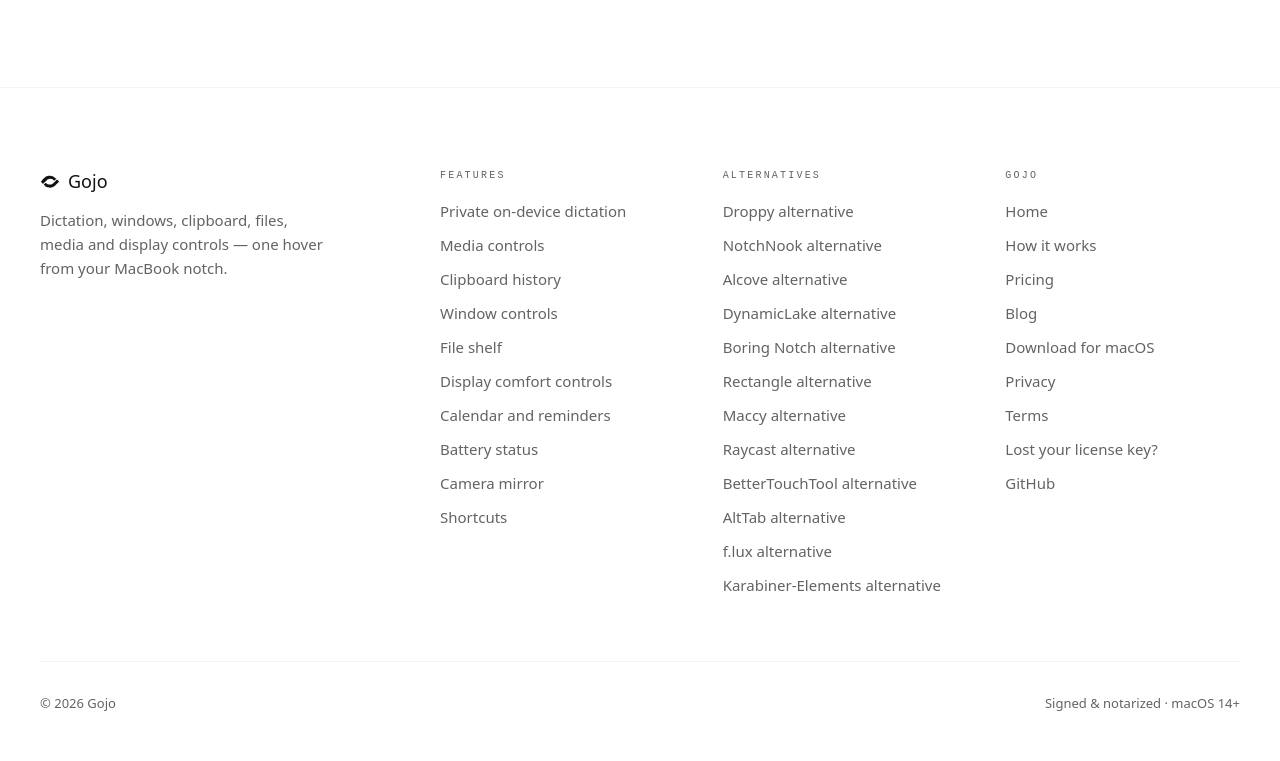
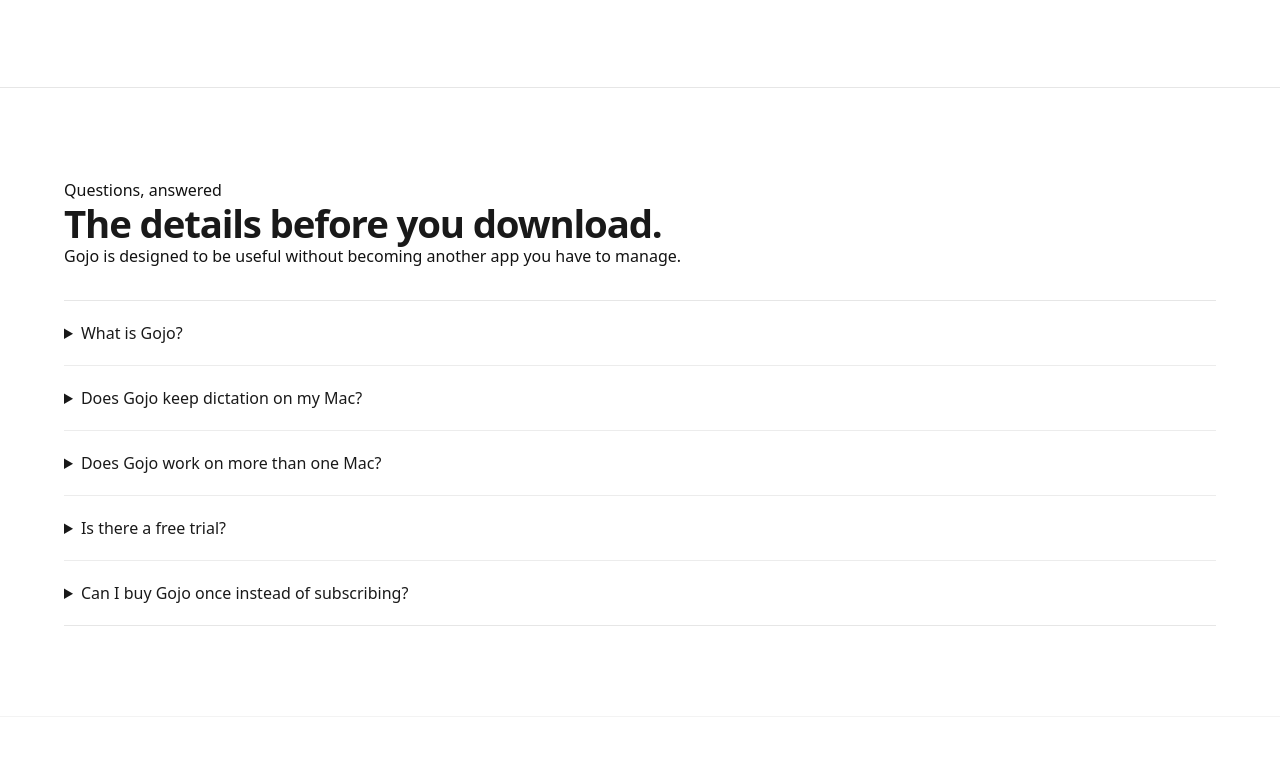
Before and after one commit to rohoswagger/gojo, a Next.js app in the folder web/: page / in a window 1280 px wide. Shown: the part 5499-6260 px from the top of the page. Built offline with nearby package versions, Linux system fonts and the light colour scheme; no server answers.

Commit message:
feat(web): add homepage FAQs

```diff
--- a/web/app/page.tsx
+++ b/web/app/page.tsx
@@ -110,12 +110,51 @@
   { id: "pricing-tab-multi", controls: "pricing-panel-multi", name: "Multi-Mac", device: "3 Macs" },
 ]
 
+const faqItems = [
+  {
+    question: "What is Gojo?",
+    answer:
+      "Gojo is a native macOS 14+ app that turns the MacBook notch into a workspace for dictation, window controls, clipboard history, a file shelf, media controls, and display tools.",
+  },
+  {
+    question: "Does Gojo keep dictation on my Mac?",
+    answer:
+      "Gojo's on-device dictation options process audio locally on your Mac and type into the text field you are already using. Optional connected services are separate features you choose to enable.",
+  },
+  {
+    question: "Does Gojo work on more than one Mac?",
+    answer: "Yes. Personal plans cover one Mac. Multi-Mac plans cover up to three Macs.",
+  },
+  {
+    question: "Is there a free trial?",
+    answer: "Yes. You can try Gojo for three days without a card.",
+  },
+  {
+    question: "Can I buy Gojo once instead of subscribing?",
+    answer:
+      "Yes. Gojo offers both monthly subscriptions and one-time lifetime plans for Personal and Multi-Mac access.",
+  },
+]
+
+const faqJsonLd = {
+  "@context": "https://schema.org",
+  "@type": "FAQPage",
+  mainEntity: faqItems.map(({ question, answer }) => ({
+    "@type": "Question",
+    name: question,
+    acceptedAnswer: {
+      "@type": "Answer",
+      text: answer,
+    },
+  })),
+}
+
 export default function Home() {
   return (
     <>
       <script
         type="application/ld+json"
-        dangerouslySetInnerHTML={{ __html: JSON.stringify(jsonLd) }}
+        dangerouslySetInnerHTML={{ __html: JSON.stringify([jsonLd, faqJsonLd]) }}
       />
 
       <div className="shell hero-shell">
@@ -589,6 +628,26 @@
         </div>
       </section>
 
+      <section className="content-band" aria-labelledby="faq-heading">
+        <div className="wrap">
+          <p className="eyebrow">Questions, answered</p>
+          <h2 id="faq-heading">The details before you download.</h2>
+          <p className="section-lede">
+            Gojo is designed to be useful without becoming another app you have to manage.
+          </p>
+          <div className="mt-8 divide-y border-y border-(--rule)">
+            {faqItems.map((item) => (
+              <details key={item.question} className="group py-5">
+                <summary className="cursor-pointer pr-8 font-medium text-(--ink-1)">
+                  {item.question}
+                </summary>
+                <p className="mt-3 max-w-3xl text-(--ink-2)">{item.answer}</p>
+              </details>
+            ))}
+          </div>
+        </div>
+      </section>
+
       <GojoFooter />
     </>
   )
--- a/web/package.json
+++ b/web/package.json
@@ -4,10 +4,11 @@
   "private": true,
   "scripts": {
     "dev": "next dev --turbopack",
-    "build": "next build && node scripts/verify-marketing-links.mjs && node scripts/verify-funnel-analytics.mjs && node scripts/verify-legal-pages.mjs",
+    "build": "next build && node scripts/verify-marketing-links.mjs && node scripts/verify-funnel-analytics.mjs && node scripts/verify-legal-pages.mjs && node scripts/verify-homepage-faq.mjs",
     "verify:marketing": "node scripts/verify-marketing-links.mjs",
     "verify:funnel-analytics": "node scripts/verify-funnel-analytics.mjs",
     "verify:legal-pages": "node scripts/verify-legal-pages.mjs",
+    "verify:homepage-faq": "node scripts/verify-homepage-faq.mjs",
     "start": "next start",
     "lint": "eslint"
   },
--- /dev/null
+++ b/web/scripts/verify-homepage-faq.mjs
@@ -0,0 +1,19 @@
+import { readFileSync } from "node:fs"
+import { resolve } from "node:path"
+
+const home = readFileSync(resolve("app/page.tsx"), "utf8")
+
+for (const required of [
+  "const faqItems = [",
+  '"@type": "FAQPage"',
+  "<section className=\"content-band\" aria-labelledby=\"faq-heading\">",
+  "<details",
+  "Does Gojo keep dictation on my Mac?",
+  "Does Gojo work on more than one Mac?",
+]) {
+  if (!home.includes(required)) {
+    throw new Error(`Homepage FAQ implementation is missing ${required}`)
+  }
+}
+
+console.log("homepage FAQ source contract passed")
```
